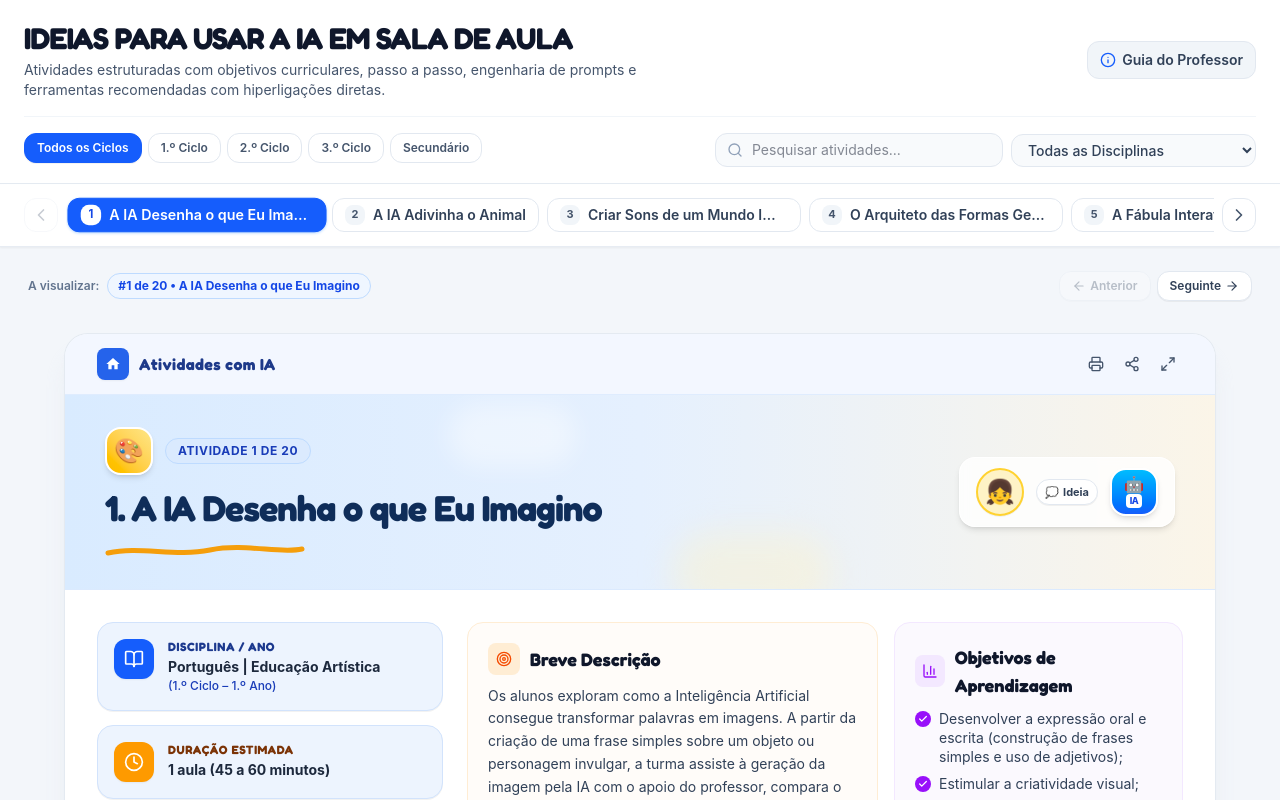
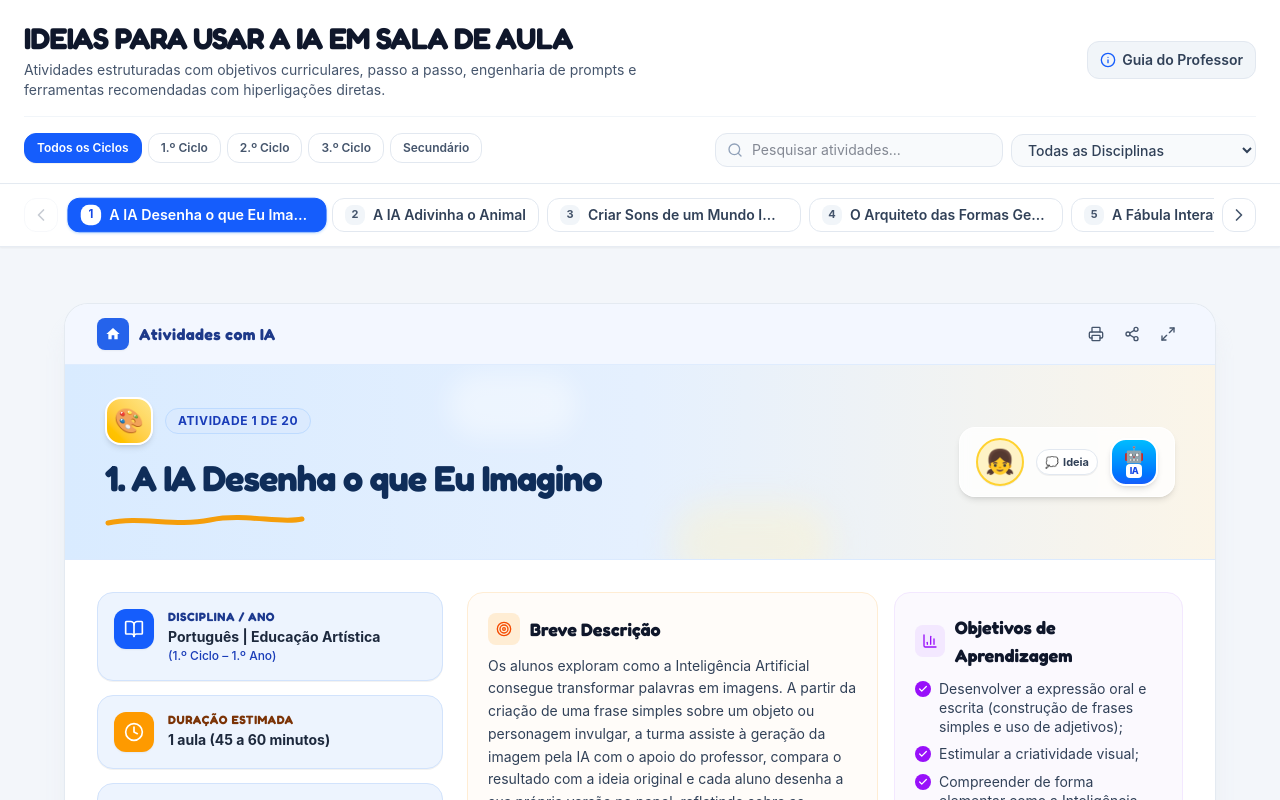
Before and after one commit to 5Anos/IdeiasIASaladeAula, a React (Vite) app: page / in a window 1280 px wide. Shown: the top 800 px of the page. Built offline with nearby package versions, Linux system fonts and the light colour scheme.

Commit message:
refactor: remove pagination helper bar from UI
Clean up the activity interface by removing the redundant pagination control component.

```diff
--- a/src/App.tsx
+++ b/src/App.tsx
@@ -211,44 +211,6 @@ export default function App() {
           </div>
         ) : (
           <div>
-            {/* Pagination helper bar */}
-            <div className="flex flex-wrap items-center justify-between gap-2 mb-3 px-1 no-print">
-              <div className="flex items-center gap-2 min-w-0">
-                <span className="text-xs font-semibold text-slate-500 hidden sm:inline">
-                  A visualizar:
-                </span>
-                <span className="text-xs font-bold text-blue-700 bg-blue-50 px-2.5 py-1 rounded-full border border-blue-200 truncate max-w-[260px] sm:max-w-md">
-                  #{currentActivity.id} de 20 &bull; {currentActivity.title}
-                </span>
-                {isFiltered && (
-                  <span className="text-xs font-medium text-slate-600 bg-slate-100 px-2 py-0.5 rounded-full border border-slate-200">
-                    Resultado {currentIndex + 1} de {filteredActivities.length}
-                  </span>
-                )}
-              </div>
-
-              <div className="flex items-center gap-1.5 ml-auto">
-                <button
-                  onClick={handlePrev}
-                  disabled={currentIndex <= 0}
-                  aria-label="Atividade anterior"
-                  className="inline-flex items-center gap-1 px-2.5 sm:px-3 py-1.5 rounded-xl border border-slate-200 bg-white text-xs font-semibold text-slate-700 hover:bg-slate-50 disabled:opacity-30 disabled:pointer-events-none transition-all shadow-2xs"
-                >
-                  <ArrowLeft className="w-3.5 h-3.5" />
-                  <span className="hidden sm:inline">Anterior</span>
-                </button>
-                <button
-                  onClick={handleNext}
-                  disabled={currentIndex < 0 || currentIndex >= filteredActivities.length - 1}
-                  aria-label="Atividade seguinte"
-                  className="inline-flex items-center gap-1 px-2.5 sm:px-3 py-1.5 rounded-xl border border-slate-200 bg-white text-xs font-semibold text-slate-700 hover:bg-slate-50 disabled:opacity-30 disabled:pointer-events-none transition-all shadow-2xs"
-                >
-                  <span className="hidden sm:inline">Seguinte</span>
-                  <ArrowRight className="w-3.5 h-3.5" />
-                </button>
-              </div>
-            </div>
-
             {/* The faithful visual graphic sheet */}
             <ActivitySheet
               activity={currentActivity}
```
Also changed, not shown: .aistudio/artifacts/brain/b2aa7e81-65b3-418f-8b09-6d5d2fb44d1d/.tempmediaStorage/media_1793719390976_67cf9119.png (added), public/assets/aistudio/image_e5ddaf52.png (added).
